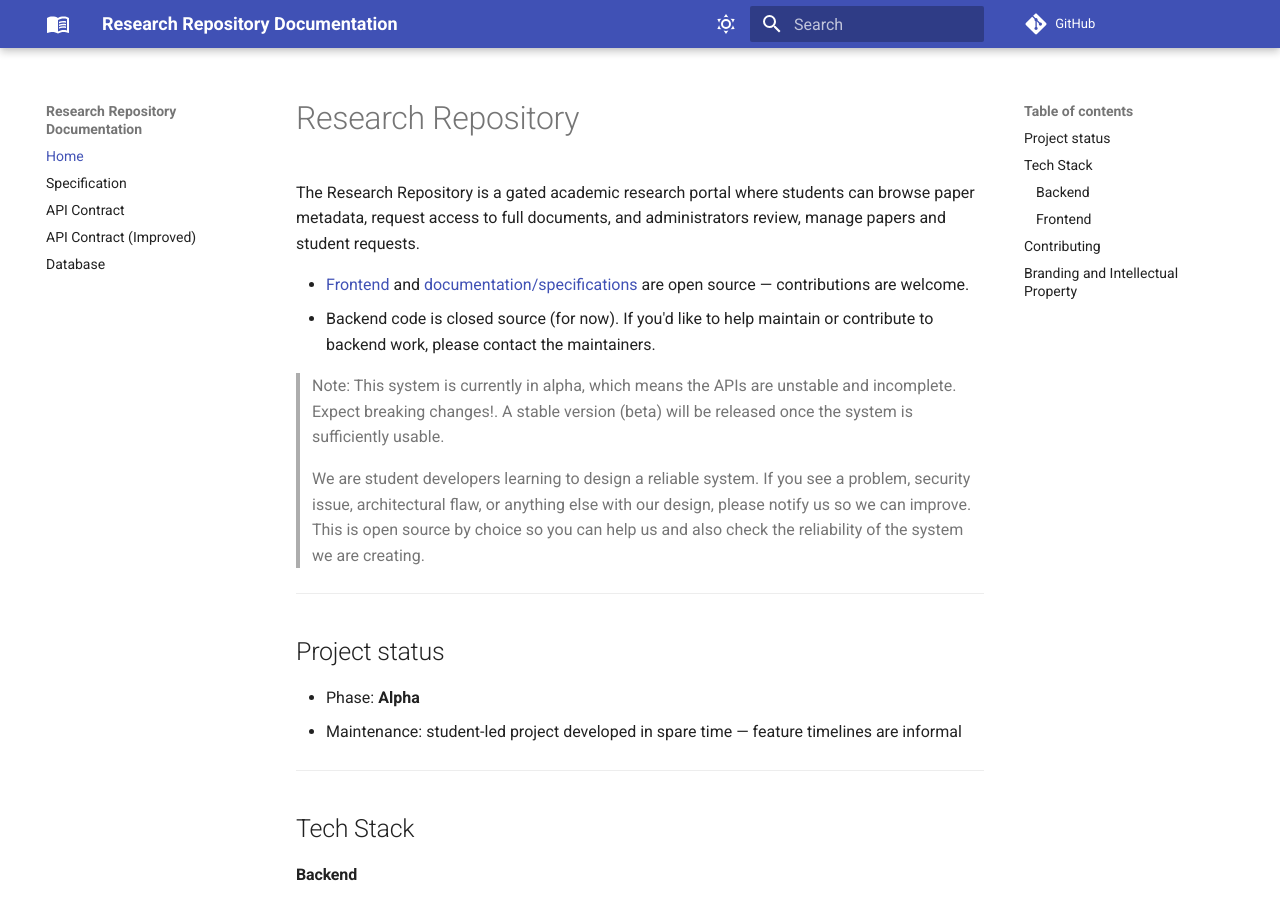
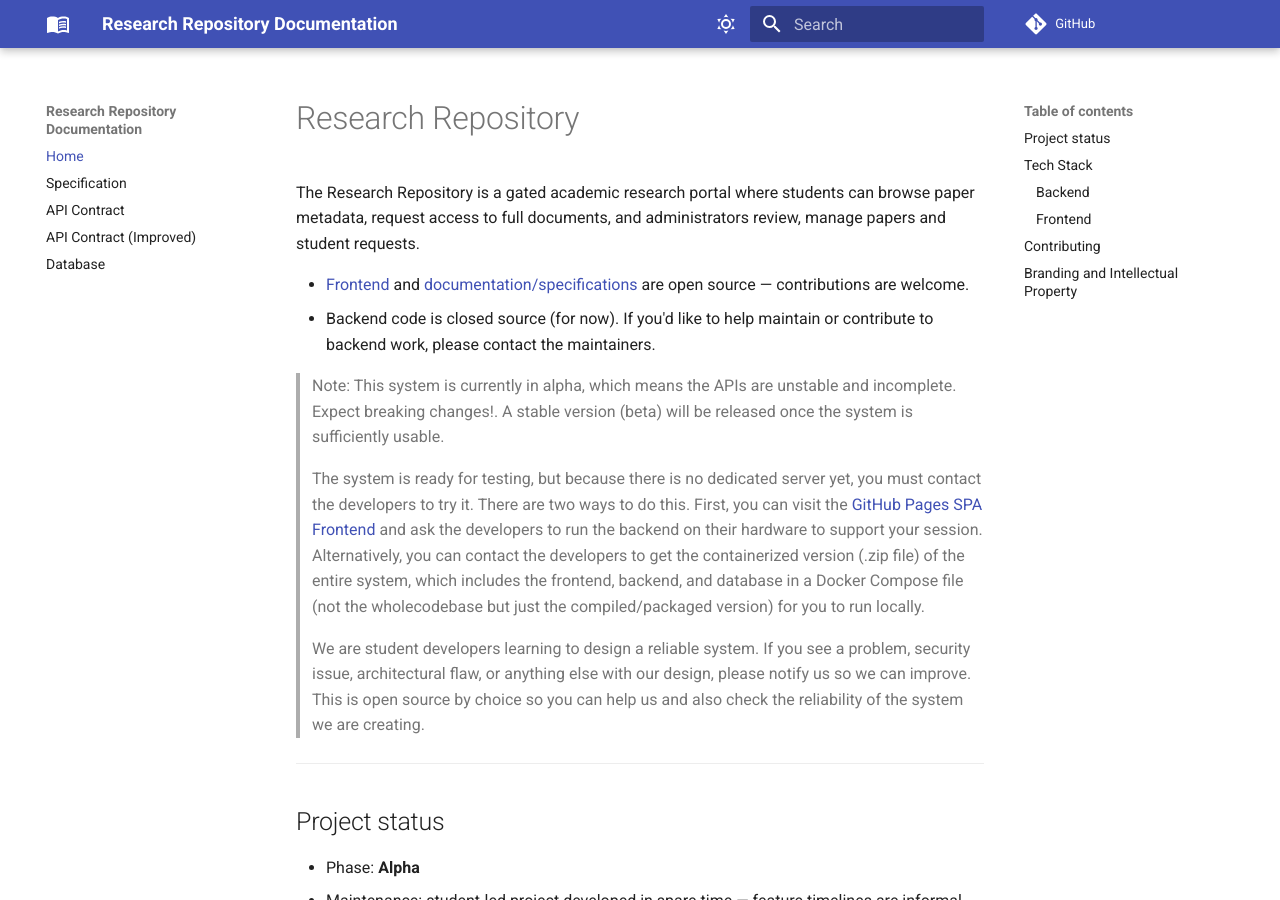
Before and after one commit to r4ppz/research-repo-docs, an MkDocs documentation site: the page built from docs/index.md, in a window 1280 px wide and 900 px high. Built offline with MkDocs 1.6.1 and Material for MkDocs 9.7.7, drawn with Linux system fonts in a browser that asks for light colours; comment, search, counter and statistics services are not loaded.

Commit message:
feat: add info about testing

```diff
--- a/docs/index.md
+++ b/docs/index.md
@@ -6,6 +6,8 @@ The Research Repository is a gated academic research portal where students can b
 - Backend code is closed source (for now). If you'd like to help maintain or contribute to backend work, please contact the maintainers.
 
 > Note: This system is currently in alpha, which means the APIs are unstable and incomplete. Expect breaking changes!. A stable version (beta) will be released once the system is sufficiently usable.
+
+> The system is ready for testing, but because there is no dedicated server yet, you must contact the developers to try it. There are two ways to do this. First, you can visit the [GitHub Pages SPA Frontend](r4ppz.github.io/research-repository/) and ask the developers to run the backend on their hardware to support your session. Alternatively, you can contact the developers to get the containerized version (.zip file) of the entire system, which includes the frontend, backend, and database in a Docker Compose file (not the wholecodebase but just the compiled/packaged version) for you to run locally.
 
 > We are student developers learning to design a reliable system. If you see a problem, security issue, architectural flaw, or anything else with our design, please notify us so we can improve. This is open source by choice so you can help us and also check the reliability of the system we are creating.
 
```
